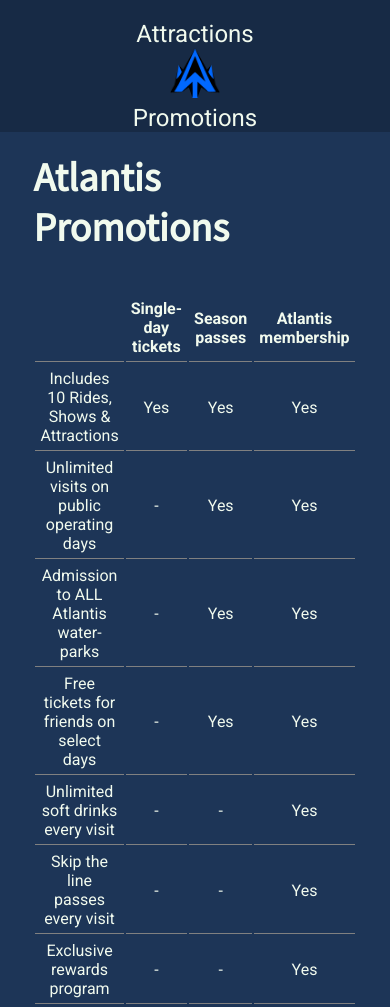
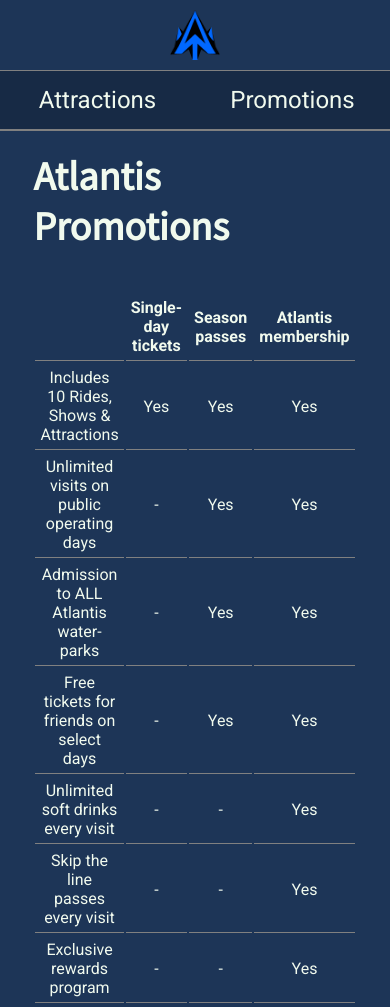
Before and after one commit to RuyPC/Atantis, a plain HTML site: page promotions.html in a window 390 px wide. Shown: the top 1007 px of the page. Drawn offline with Linux system fonts and the light colour scheme.

Commit message:
Style update for Header and minor tweaks to Footer

```diff
--- a/assets/css/settings.css
+++ b/assets/css/settings.css
@@ -84,41 +84,31 @@ a:active {
 
 /*----------------HEADER-----------------*/
 .header {
-    padding: 30px 80px;
+    padding: 10px 80px;
     margin-bottom: 20px;
     display: flex;
+    flex-direction: column;
     justify-content: space-between;
     font-size: 24px;
-    background-color: #172a45;
-
+    border-bottom: 1px solid grey;
+    text-align: center;
 
 }
 
-.header .logo a {
-    font-weight: bold;
-    font-size: 28px;
+.header .menu  {
+    display: flex;
+    justify-content: space-around;
 }
 
-.header .menu ul {
+.header .menu .menu-text {
     display: flex;
-    height: 185%
+    padding-top: 20px;
 }
 
-.header .menu ul li{
-    padding-left: 30px;
-    padding-right: 30px;
-
+.header .menu .menu-text a:hover{
+    background-color: #122036;
+    border-radius: 10px;
 }
-.header .menu ul li {
-    height: 100%;
-}
-.header .menu ul a {
-    padding: 10px;
-}
-
-.header .menu ul a:hover {
-    background-color: #122036;
- }
 
 
 /* Header - Mobile */
@@ -131,24 +121,23 @@ a:active {
       text-align: center;
     }
 
-    .header .menu ul {
+    .header .menu .menu-logo {
+        justify-content: center;
+        position: absolute;
+        margin-top: -10px;
+    }
+
+    .header .menu .menu-text {
         border-top: 1px solid grey;
-        margin-top: 20px;
+        margin-top: 50px;
         flex-direction: column;
         justify-content: center;
         align-items: center;
         background-color: #172a45;
-    }
-
-    .header .menu ul li {
         width: 100%;
         flex: 1;
         padding: 15px;
         border-bottom: 1px solid grey;
-    }
-
-    .header .menu ul li:not(:first-child) {
-        margin-left: 0;
     }
 
     .header .menu ul li:hover {
@@ -163,7 +152,7 @@ a:active {
     flex-direction: column;
     padding: 20px;
     margin-top: 40px;
-    background-color: #172a45;
+    border-top: 1px solid grey;
 }
 
 .footer a:hover {
```
